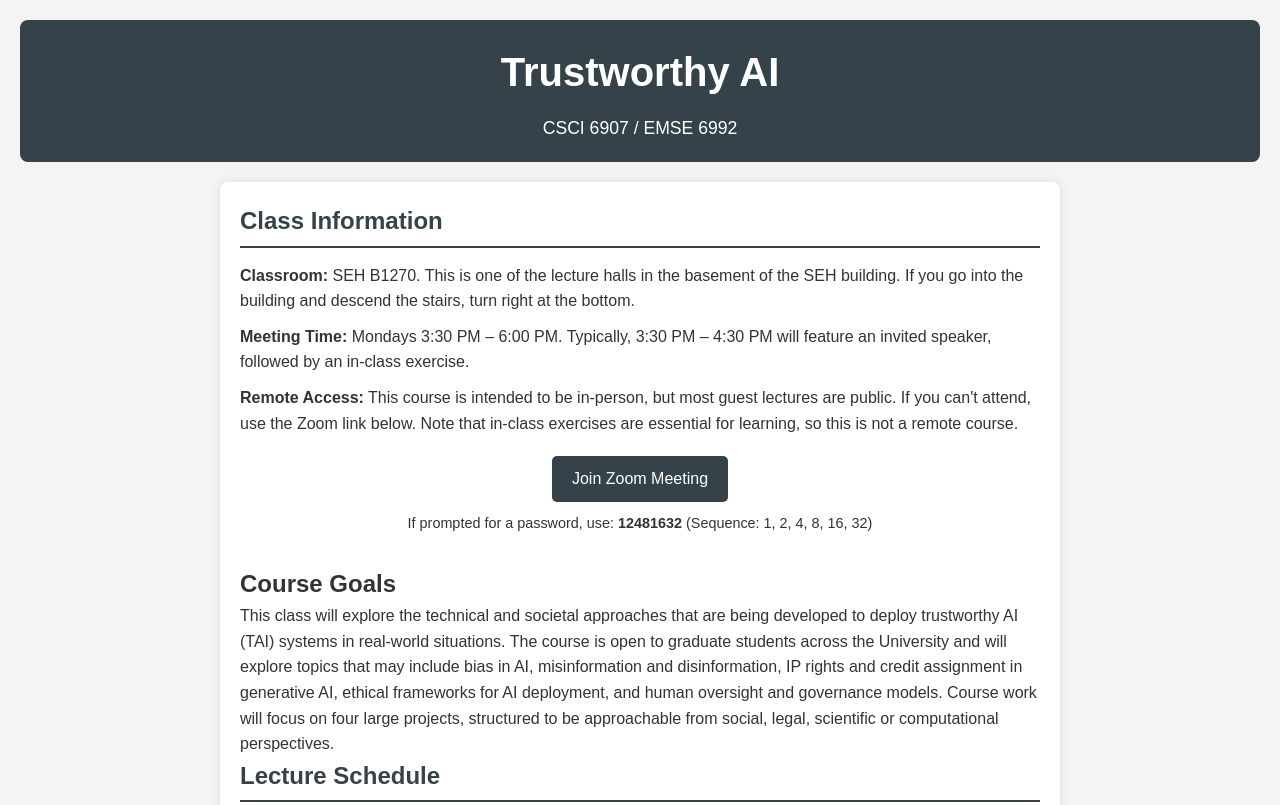
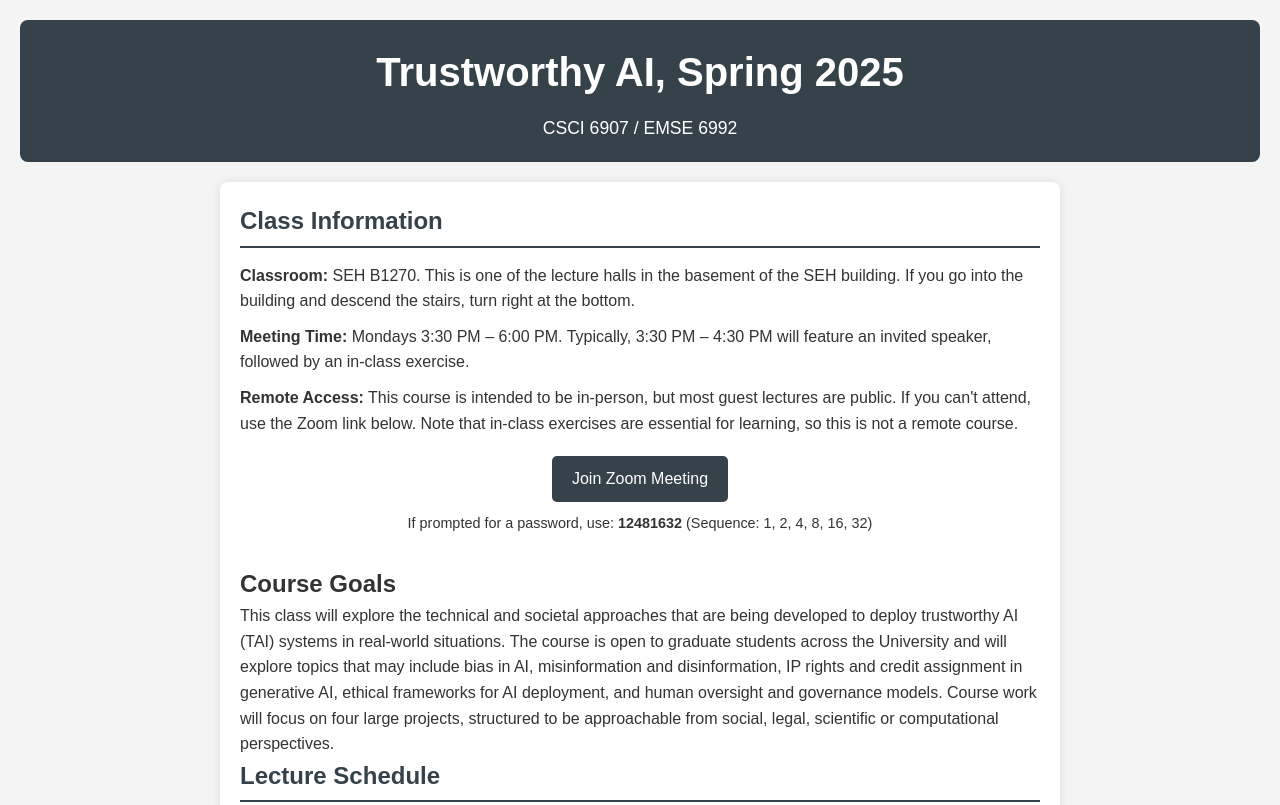
Before and after one commit to pless/trustworthyAI, a plain HTML site: page index.html in a window 1280 px wide. Shown: the top 805 px of the page. Drawn offline with Linux system fonts and the light colour scheme.

Commit message:
Update index.html

```diff
--- a/index.html
+++ b/index.html
@@ -2,7 +2,7 @@
 <html lang="en">
 <head>
     <meta charset="UTF-8">
-    <title>Trustworthy AI</title>
+    <title>Trustworthy AI, Spring 2025</title>
     <meta name="keywords" content="robert pless, computer vision course notes">
     <meta name="viewport" content="width=device-width, initial-scale=1.0">
     <style>
@@ -122,7 +122,7 @@
 <body>
 
     <header>
-        <h1>Trustworthy AI</h1>
+        <h1>Trustworthy AI, Spring 2025</h1>
         <p>CSCI 6907 / EMSE 6992</p>
     </header>
 
```
